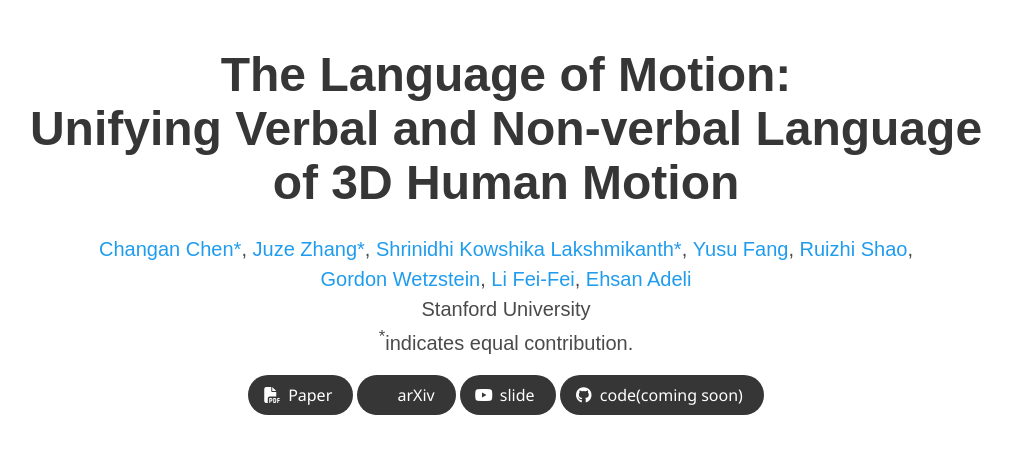
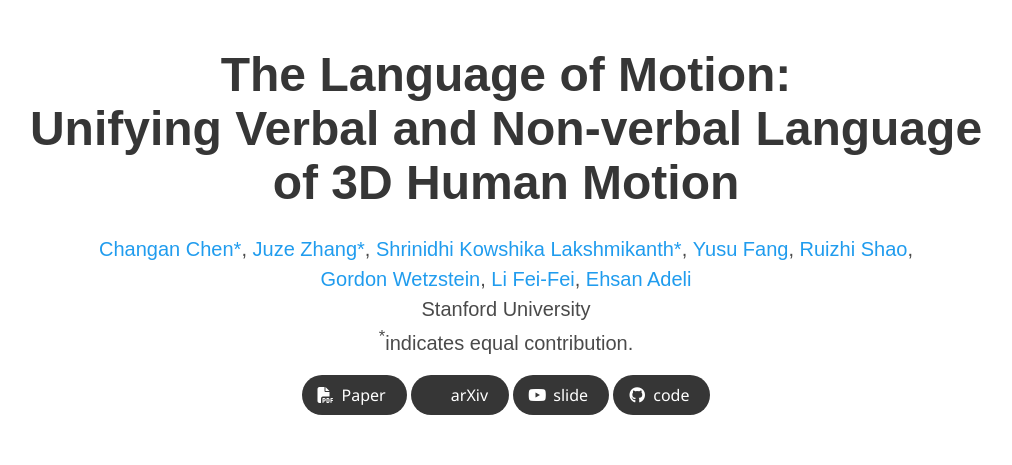
Before and after one commit to languageofmotion/languageofmotion.github.io, a website: page index.html in a window 1280 px wide. Shown: the top 465 px of the page, without its empty margins (134-1146 px from the left). Drawn offline with nearby package versions, Linux system fonts and the light colour scheme; some icons are missing; a web font is replaced by a local one.

Commit message:
add code

```diff
--- a/index.html
+++ b/index.html
@@ -77,8 +77,8 @@
                 </a>
               </span>
               <span class="link-block">
-                <a href=" " class="external-link button is-normal is-rounded is-dark">
-                  <span class="icon"><i class="fab fa-github"></i></span><span>code(coming soon)</span>
+                <a href="https://github.com/Juzezhang/language_of_motion" class="external-link button is-normal is-rounded is-dark">
+                  <span class="icon"><i class="fab fa-github"></i></span><span>code</span>
                 </a>
               </span>
             </div>
```
